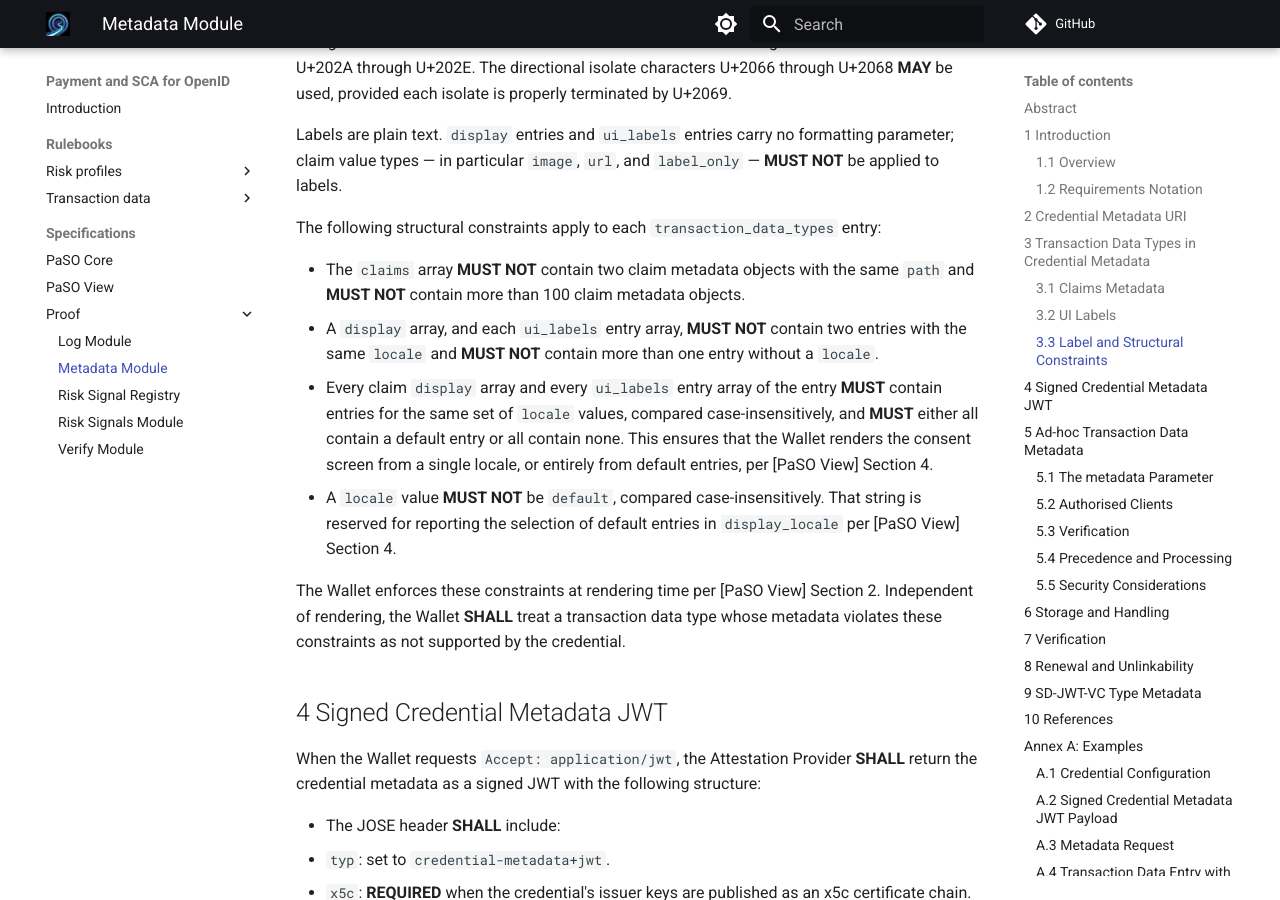
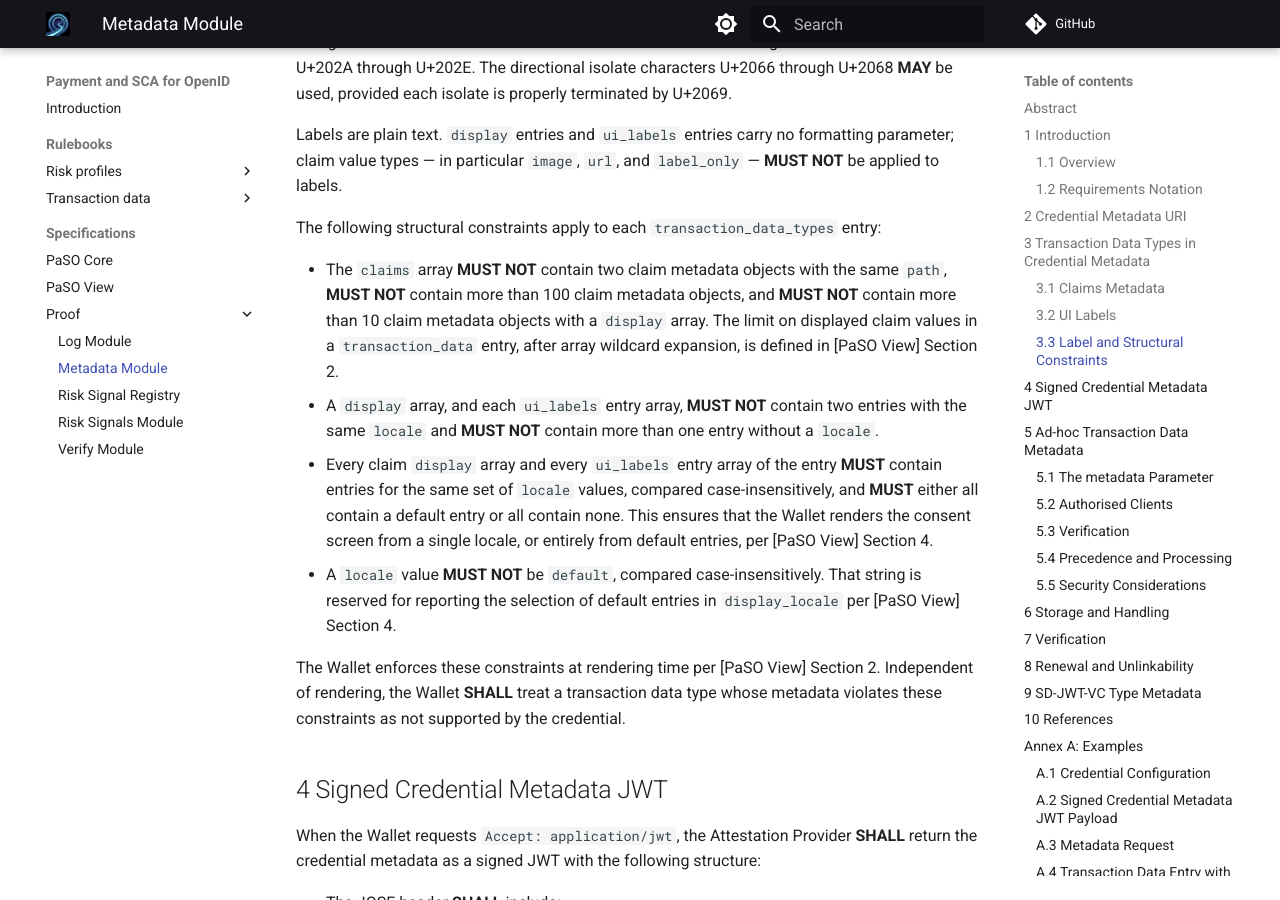
Before and after one commit to APTITUDE-Consortium/payments-and-sca-for-openid, an MkDocs documentation site: the page built from docs/specifications/proof/paso-proof-metadata.md, in a window 1280 px wide and 900 px high, scrolled down 4996 px. Built offline with MkDocs 1.6.1 and Material for MkDocs 9.7.7, drawn with Linux system fonts in a browser that asks for light colours; comment, search, counter and statistics services are not loaded; the version menu is left out.

Commit message:
docs: cap displayed claims at 10 in the Metadata Module structural constraints

```diff
--- a/docs/specifications/proof/paso-proof-metadata.md
+++ b/docs/specifications/proof/paso-proof-metadata.md
@@ -106,7 +106,7 @@ Labels are plain text. `display` entries and `ui_labels` entries carry no format
 
 The following structural constraints apply to each `transaction_data_types` entry:
 
-- The `claims` array **MUST NOT** contain two claim metadata objects with the same `path` and **MUST NOT** contain more than 100 claim metadata objects.
+- The `claims` array **MUST NOT** contain two claim metadata objects with the same `path`, **MUST NOT** contain more than 100 claim metadata objects, and **MUST NOT** contain more than 10 claim metadata objects with a `display` array. The limit on displayed claim values in a `transaction_data` entry, after array wildcard expansion, is defined in [PaSO View] Section 2.
 - A `display` array, and each `ui_labels` entry array, **MUST NOT** contain two entries with the same `locale` and **MUST NOT** contain more than one entry without a `locale`.
 - Every claim `display` array and every `ui_labels` entry array of the entry **MUST** contain entries for the same set of `locale` values, compared case-insensitively, and **MUST** either all contain a default entry or all contain none. This ensures that the Wallet renders the consent screen from a single locale, or entirely from default entries, per [PaSO View] Section 4.
 - A `locale` value **MUST NOT** be `default`, compared case-insensitively. That string is reserved for reporting the selection of default entries in `display_locale` per [PaSO View] Section 4.
```
